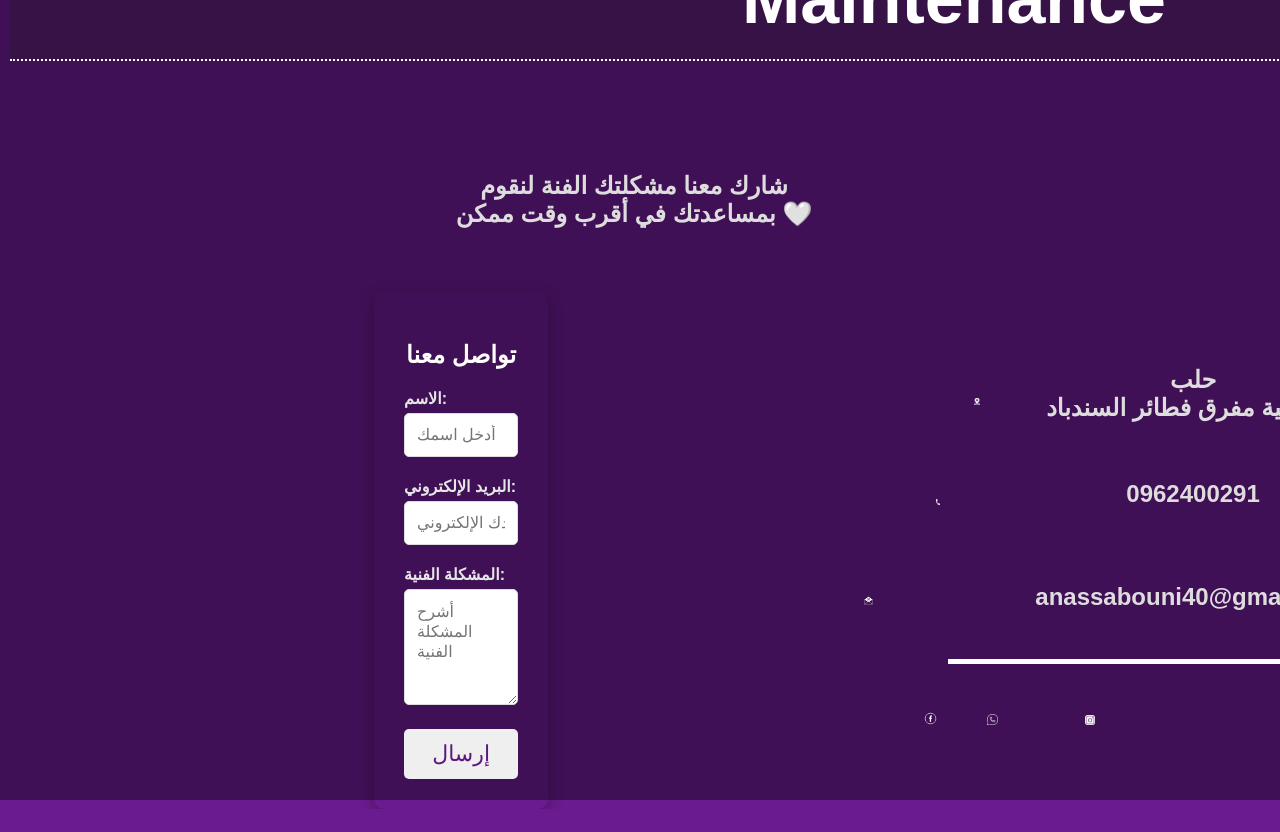
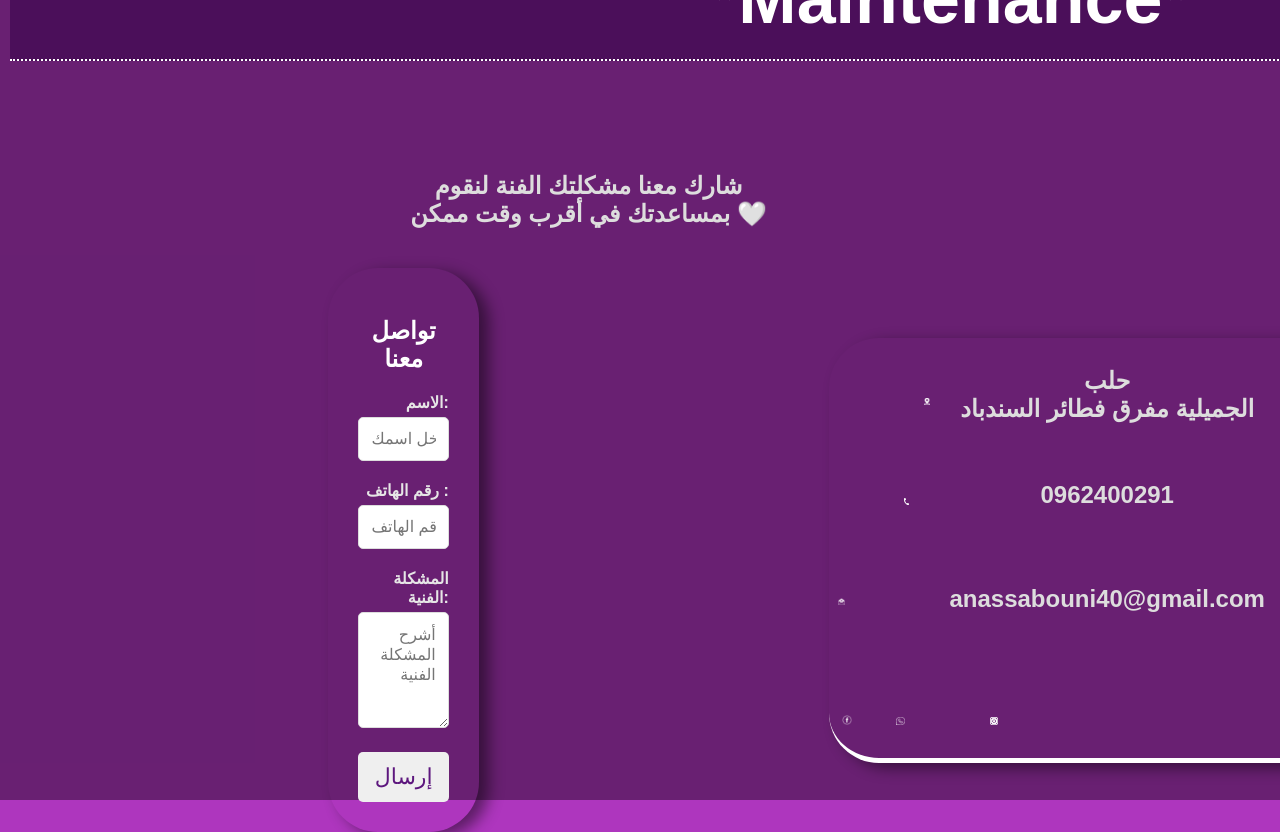
Before and after one commit to AnasSabouni/new, a plain HTML site: page maintenance.html in a window 1280 px wide. Shown: the top 832 px of the page. Before the commit the page ends 809 px from the top, so only its background shows below. Drawn offline with nearby package versions, Linux system fonts and the light colour scheme.

Commit message:
1/4/2025

```diff
--- a/maintenance.html
+++ b/maintenance.html
@@ -11,7 +11,7 @@
       margin: 0;
       padding: 0;
       font-family: Arial, sans-serif;
-      background-color: #6a1b8f;
+      background-color: #ae36be;
       background-size: cover;
       height: 100vh;
       display: flex;
@@ -19,7 +19,7 @@
       align-items: center;
     }
     .con h1{
-      background-color: #371247;
+      background-color: #4b0f5a;
       position: relative;
       color: #fff;
       text-align: center;
@@ -27,7 +27,7 @@
       bottom: 400px;
       border-bottom: 2px dotted #fff ;
       line-height: 120px;
-      width: 435%;
+      width: 385%;
       margin-left: 10px;
 
     }
@@ -38,6 +38,7 @@
       color: #ddd;
       bottom: 200px;
       width: 400px;
+      right: 100px;
     }
 
     /* طبقة التعتيم لتحسين وضوح النموذج */
@@ -54,14 +55,15 @@
     /* حاوية النموذج */
     .container {
       position: relative;
+      text-align: right;
       filter: blur(5px) grayscale(8px) brightness(4px);
       padding: 30px;
-      border-radius: 10px;
-      box-shadow: 0 5px 15px rgba(0, 0, 0, 0.3);
+      border-radius: 50px;
+      box-shadow: 10px 5px 15px rgba(0, 0, 0, 0.473);
       width: 300%;
       top: 150px;
       margin-left: -410px;
-      right: 50px;
+      right: 150px;
     }
 
     /* تنسيق العناوين والوسوم */
@@ -82,6 +84,7 @@
     input,
     textarea {
       width: 100%;
+      text-align: right;
       padding: 12px;
       border: 1px solid #ddd;
       border-radius: 5px;
@@ -112,27 +115,31 @@
       color: #ddd;
       text-align: center;
       padding-left: 200px;
-      left: 150px;
       top: 100px;
     }
     .num ul{
       position: relative;
+      border-radius: 50px;
+      box-shadow: 10px 5px 15px rgba(0, 0, 0, 0.473);
+      filter: blur(5px) grayscale(8px) brightness(4px);
       list-style-type: circle;
       border-bottom: 5px solid rgb(255, 255, 255);
       padding: 10px;
-      width: 140%;
+      width: 160%;
+      height: 400px;
+      top: 50px;
     }
     .im1 img{
       position: relative;
-      max-width: 50%;
-      max-height: 50%;
-      right: 160px;
+      max-width: 55%;
+      max-height: 55%;
+      right: 240px;
     }
     .im2 img{
       position: relative;
-      max-width: 25%;
-      max-height: 25%;
-      right: 210px;
+      max-width: 35%;
+      max-height: 35%;
+      right: 270px;
       top: 100px;
     }
     .im3 img{
@@ -140,33 +147,33 @@
       max-width: 30%;
       max-height: 30%;
       top: 200px;
-      right: 300px;
+      right: 350px;
     }
     .imo img{
       position: relative;
       max-width: 30%;
       max-height: 30%;
-      right: 270px;
+      right: 370px;
       top: 320px;
     }
     .imt img{
       position: relative;
       max-width: 60%;
       max-height: 60%;
-      right: 250px;
+      right: 350px;
       top: 320px;
     }
     .imth img{
       position: relative;
       max-width: 40%;
       max-height: 40%;
-      right: 170px;
+      right: 270px;
       top: 320px;
     }
   </style>
 </head>
 <body>
-  <div class="con"><h1>Maintenance</h1></div>
+  <div class="con"><h1>*Maintenance*</h1></div>
   <div class="about">
     <h3>شارك معنا مشكلتك الفنة لنقوم بمساعدتك في أقرب وقت ممكن 🤍</h3>
   </div>
@@ -177,8 +184,8 @@
           <label for="name">الاسم:</label>
           <input type="text" id="name" name="name" placeholder="أدخل اسمك" required>
 
-          <label for="email">البريد الإلكتروني:</label>
-          <input type="email" id="email" name="email" placeholder="أدخل بريدك الإلكتروني" required>
+          <label for="email">رقم الهاتف :</label>
+          <input type="email" id="email" name="email" placeholder="أدخل رقم الهاتف" required>
 
           <label for="message">المشكلة الفنية:</label>
           <textarea id="message" name="message" rows="5" placeholder="أشرح المشكلة الفنية" required></textarea>
@@ -203,13 +210,13 @@
     <img src="img3/[CITYPNG.COM]E-mail Mail Letter White Logo Icon Transparent Background - 1000x1000.png" alt="">
   </div>
   <div class="imo">
-    <img src="img3/pngwing.com.png" alt="">
+    <a href="https://www.facebook.com/share/14DeYaX1xEf/"><img src="img3/pngwing.com.png" alt=""></a>
   </div>
   <div class="imt">
-    <img src="img3/PngItem_5221492.png" alt="">
+    <a href="https://wa.me/qr/NGSOMEA3A7WJF1"><img src="img3/PngItem_5221492.png" alt=""></a>
   </div>
   <div class="imth">
-    <img src="img3/toppng.com-black-and-white-insta-logo-1455x1454.png" alt="">
+    <a href="https://www.instagram.com/doclaptop?utm_source=qr&igsh=eGJpYzQ0aXU2M25t"><img src="img3/toppng.com-black-and-white-insta-logo-1455x1454.png" alt=""></a>
   </div>
   <script>
     // عند تقديم النموذج نتفاد إعادة تحميل الصفحة ونرسل الرسالة عبر emailjs
```
Also changed, not shown: contact.html (+30 -22 lines).
